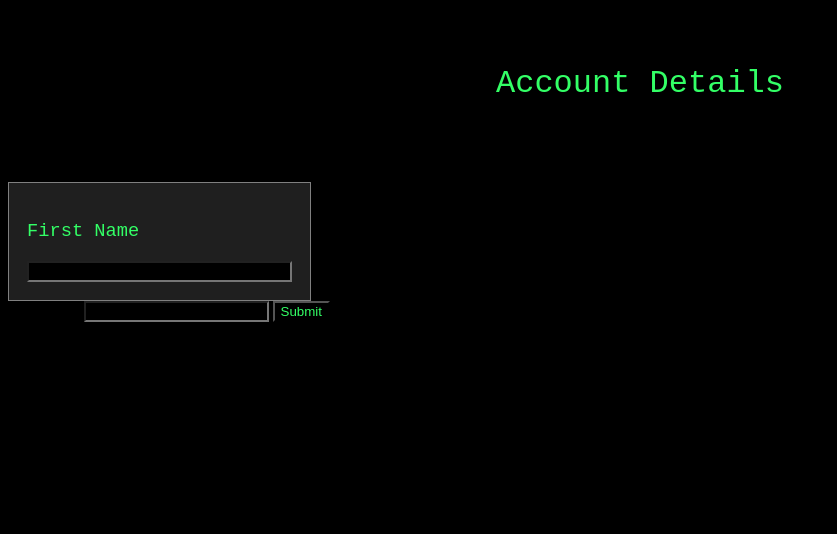
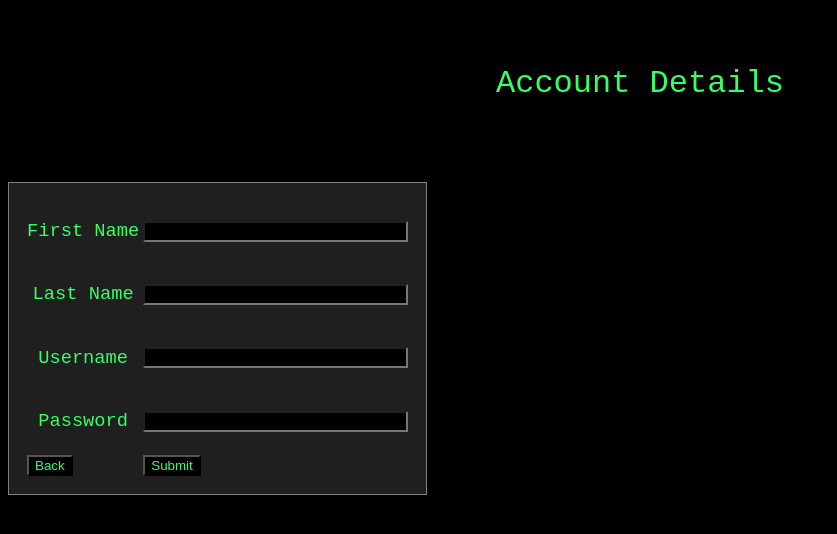
Before and after one commit to Moadfinn/auth_demo, a PHP site: page /accountdetails.php in a window 1280 px wide. Shown: the top 534 px of the page, without its empty margins (0-837 px from the left). Run offline with PHP 8.4, Linux system fonts and the light colour scheme; data that the repository does not hold is empty.

Commit message:
Add files via upload

```diff
--- a/accountdetails.php
+++ b/accountdetails.php
@@ -9,10 +9,12 @@
 <?php
 
 	$first_name = $_POST['firstName'];
+	$last_name = $_POST['lastName'];
+	$username = $_POST['username'];
 
 ?>
 
-	<form method="POST" action="account_edit.php">
+	<form method="POST" action="accountlist.php">
 	<center>
 		<br><br><h1>Account Details<h1><br>
 	</center>
@@ -21,14 +23,45 @@
 			<tr>
 				<td>
 					<h3 class="phos">First Name</h3>
+				</td>
+				<td>
 					<input type="text" name="firstName" value="<?php echo $first_name; ?>" size="30" maxlength="128">
+				</td>
+			</tr>
+			<tr>
+				<td>
+					<h3 class="phos">Last Name</h3>
+				</td>
+				<td>
+					<input type="text" name="lastName" value="<?php echo $last_name; ?>" size="30" maxlength="128">
+				</td>
+			</tr>
+			<tr>
+				<td>
+					<h3 class="phos">Username</h3>
+				</td>
+				<td>
+					<input type="text" name="username" value="<?php echo $username; ?>" size="30" maxlength="128">
+				</td>
+			</tr>
+			<tr>
+				<td>
+					<h3 class="phos">Password</h3>
+				</td>
+				<td>
+					<input type="password" name="password" value="<?php echo $password; ?>" size="30" maxlength="128">
+				</td>
+			</tr>
+			<tr>
+				<td>
+					<a href="accountlist.php"><button class="button" type="button">Back</button></a>
+				</td>
+				<td>
+					<input type="submit" value="Submit" name="submit">
 				</td>
 			</tr>
 		</tbody>
 	</table>
-	First Name
-	<input type="text" name="firstName" value="<?php echo $first_name; ?>">
-	<input type="submit" value="Submit" name="submit">
 	</form>
 
 
--- a/accountlist.php
+++ b/accountlist.php
@@ -21,7 +21,10 @@
 		<? php //foreach(): ?>
 			<tr>
 				<td>
-					<a href="">php-generated name</a>
+					<form action="accountdetails.php" method="POST">
+						<input type="hidden" name="param1" value="<?php //account id num here?>">
+						<a href="#" onclick="this.parentNode.submit()">Firstname Lastname</a>
+					</form>
 				</td>
 				<td>
 					<form action="<?php //echo htmlspecialchars($_SERVER["PHP_SELF"]);?>" method="post">
--- a/style.css
+++ b/style.css
@@ -1,22 +1,19 @@
 body {
   background-color: #000000;
 }
-h1, h2 {
+h1, h2, h3 {
 	color: #33ff66;
 	text-align: center;
 	font-family: "Courier New", Courier, monospace;
 	font-weight: lighter;
 }
-h3 {
-	text-align: left;
-	font-weight: lighter;
-}
+
 a:link {
 	color: #33ff66;
 	text-decoration: none;
 }
 a:visited {
-	color: #1b8436;
+	color: #33ff66;
 	text-decoration: none;
 }
 a:hover {
@@ -30,14 +27,12 @@ a:active {
 .phos {
 	color: #33ff66;
 	font-family: "Courier New", Courier, monospace;
+	font-weight: lighter;
 }
-.login {
-	background-color: #1f1f1f;
-	margin: auto;
-	width: 560;
-	border: 1px solid grey;
-	align: center;
-	padding: 15px;
+
+.button {
+	background-color: #000000;
+	color: #33ff66;
 }
 
 .acDetails {
```
Also changed, not shown: whitehat_accounts.sql (added, +54 -0 lines).
